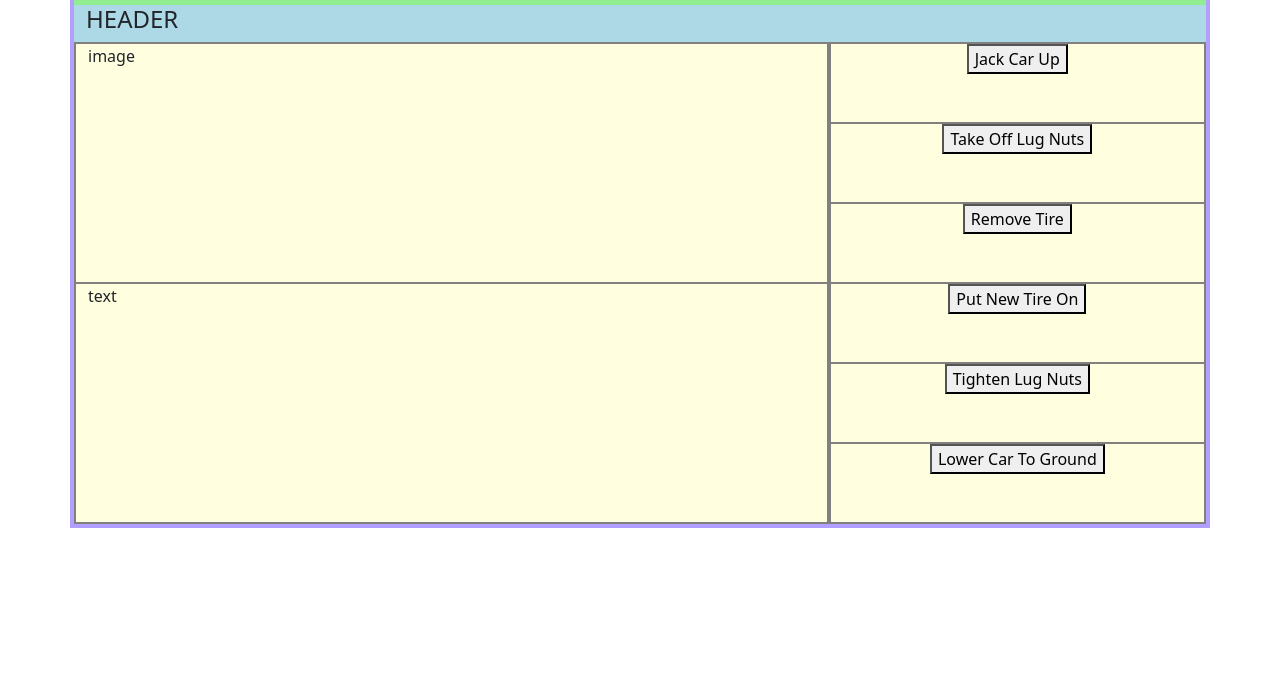
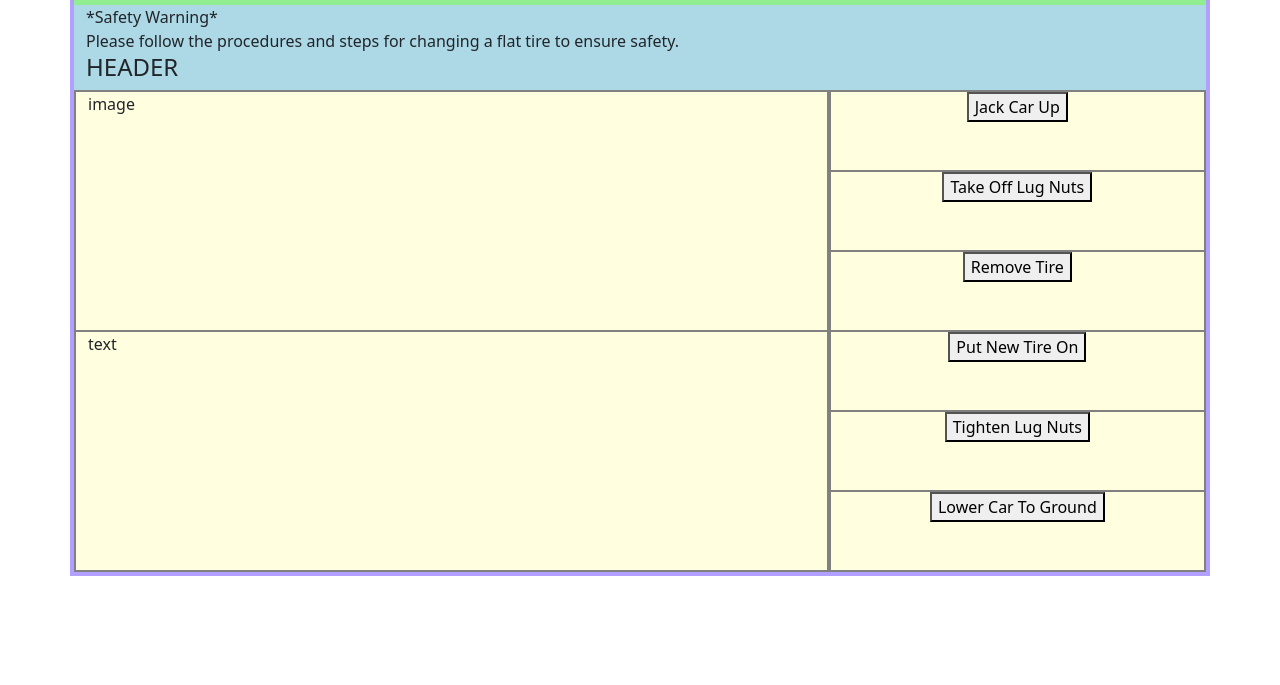
Before and after one commit to tdunwoody/IMS322-Project2-TannerDunwoody, a plain HTML site: page index.html in a window 1280 px wide. Shown: the part 115-800 px from the top of the page. Drawn offline with nearby package versions, Linux system fonts and the light colour scheme.

Commit message:
Adding safety warning
needed to add a safety warning for changing a tire (Professor Eric said to add one)

```diff
--- a/index.html
+++ b/index.html
@@ -24,6 +24,8 @@
 <body>
   <div class="container">
     <div class="row"><h1>How To Change A Tire</h1></div>
+    <div>*Safety Warning*</div>
+    <div>Please follow the procedures and steps for changing a flat tire to ensure safety.</div>
     <h4>HEADER</h4>
     <div class="row">
         <div class="col-8" style="min-height: 16em;">
```
